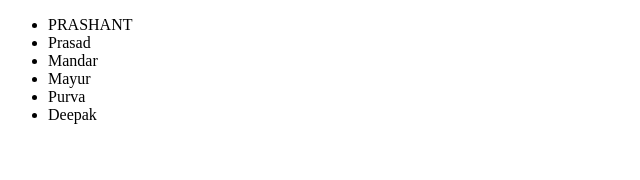
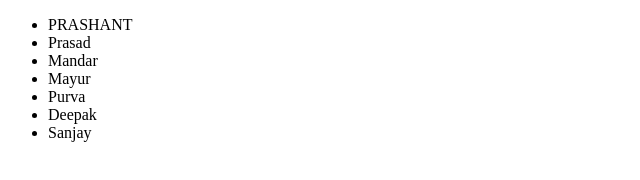
Before and after one commit to prashantbhosale87/MyRepository1, a plain HTML site: page index.html in a window 1280 px wide. Shown: the full height of the page, 0-640 px from the left. Drawn offline with Linux system fonts and the light colour scheme.

Commit message:
One name added

```diff
--- a/index.html
+++ b/index.html
@@ -14,6 +14,7 @@
         <li>Mayur</li>
         <li>Purva</li>
         <li>Deepak</li>
+        <li>Sanjay</li>
     </ul>
 </body>
 </html>
```
